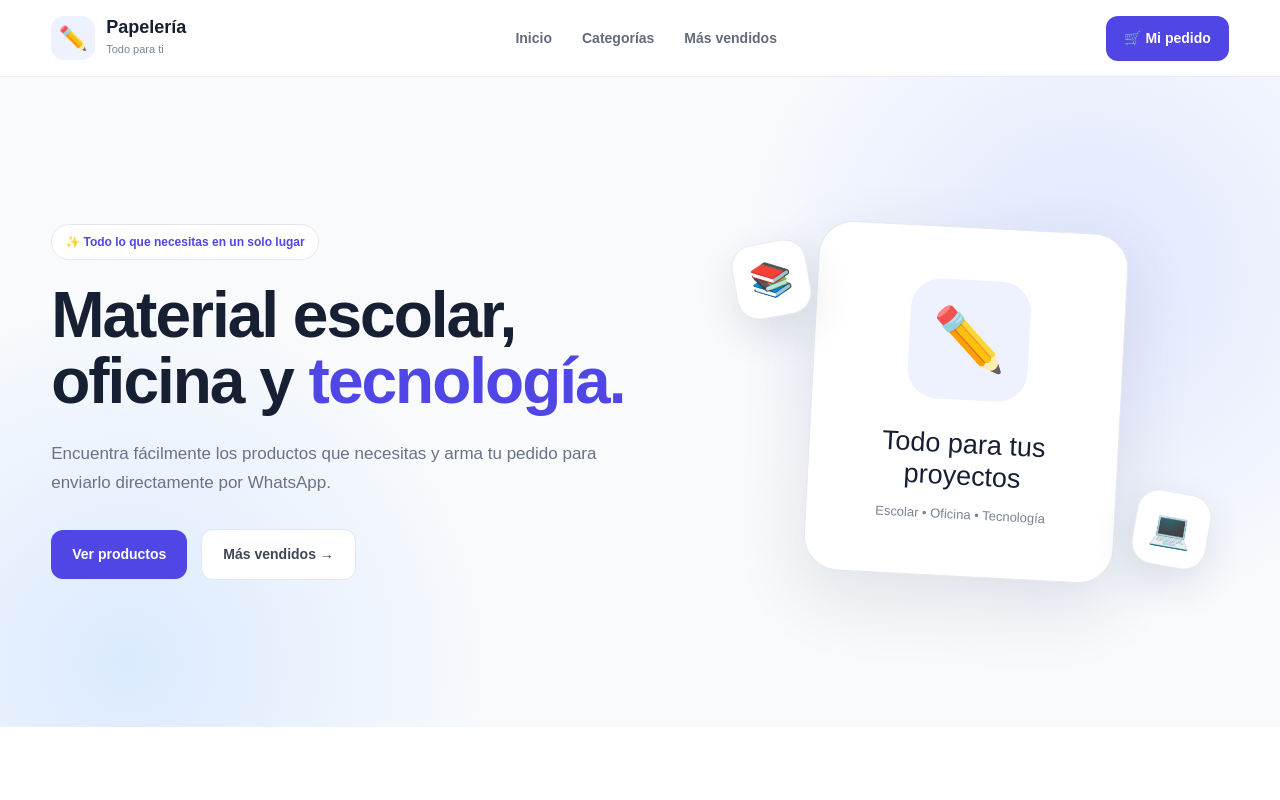
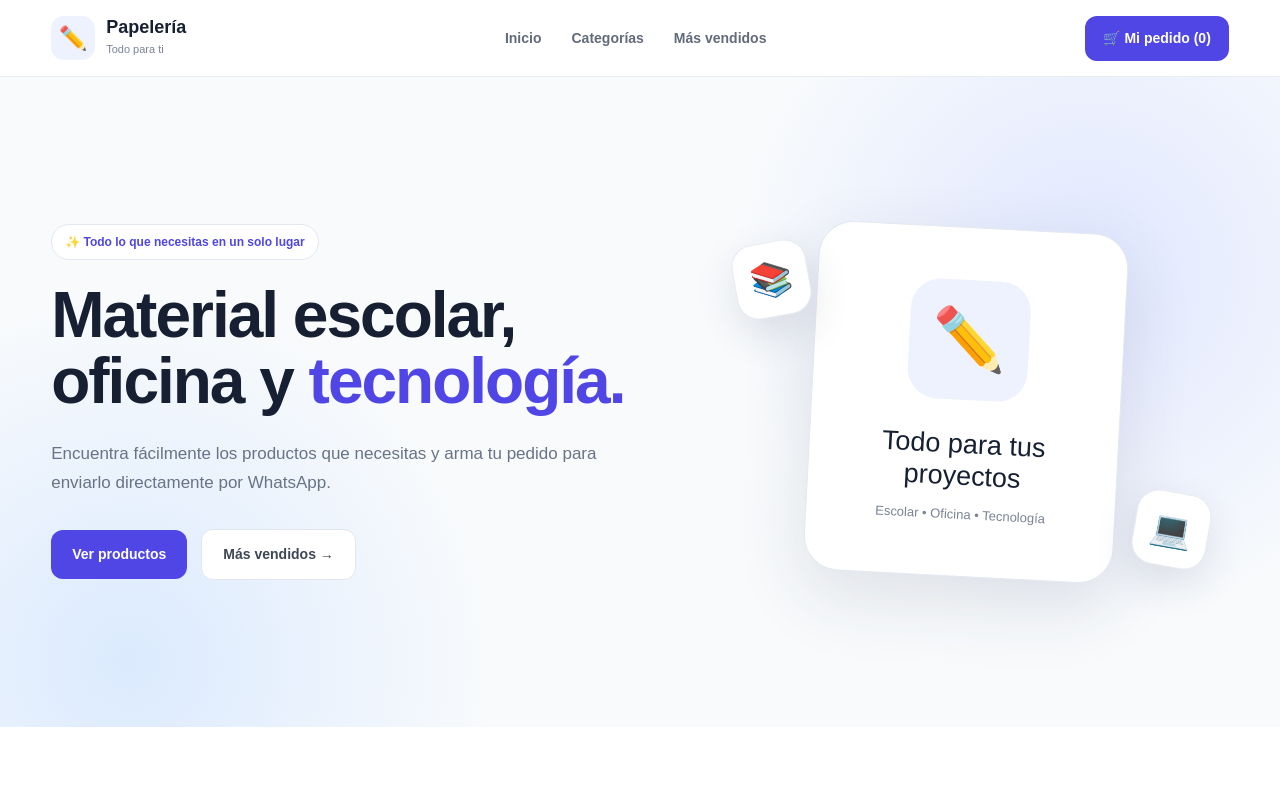
Before and after one commit to DiegoPatlan/papeleria-web, a Next.js app: page / in a window 1280 px wide. Shown: the top 800 px of the page. Built offline with nearby package versions, Linux system fonts and the light colour scheme.

Commit message:
Modifico el boton inicial de pedidos de pagina inicial

```diff
--- a/app/page.tsx
+++ b/app/page.tsx
@@ -1,6 +1,7 @@
 "use client";
 
 import { useState } from "react";
+import { useCart } from "./components/CartContext";
 
 const productos = [
   {
@@ -54,6 +55,8 @@ const categorias = [
 export default function Home() {
   const [productoActual, setProductoActual] = useState(0);
 
+  const { totalProductos } = useCart();
+
   const siguienteProducto = () => {
     setProductoActual((actual) =>
       actual === productos.length - 1 ? 0 : actual + 1
@@ -94,7 +97,10 @@ export default function Home() {
             <a href="#mas-vendidos">Más vendidos</a>
           </nav>
 
-          <button className="boton-pedido">🛒 Mi pedido</button>
+          <a href="/carrito" className="boton-pedido">
+          🛒 Mi pedido ({totalProductos})
+          </a>
+
         </div>
       </header>
 
```
